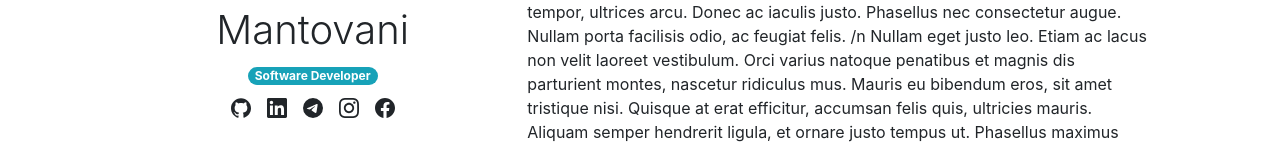
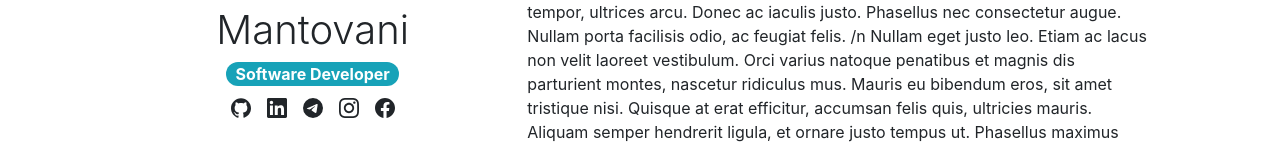
Before and after one commit to nicomanto/Personal-website, a Next.js app: page / in a window 1280 px wide. Shown: the part 322-469 px from the top of the page. Built offline with nearby package versions, Linux system fonts and the light colour scheme.

Commit message:
increase font size badge SD

```diff
--- a/pages/index.tsx
+++ b/pages/index.tsx
@@ -26,7 +26,7 @@ const IndexPage = () => {
           <h1 lang="it" className="my-2 display-4 nameTitle">
             Niccolò Mantovani
           </h1>
-          <Badge pill variant="info">
+          <Badge pill variant="info" className="badgeSD">
             {t("badge")}
           </Badge>
 
--- a/styles/globals.css
+++ b/styles/globals.css
@@ -93,6 +93,10 @@
   height: 20px;
 }
 
+.badgeSD{
+  font-size: 100%;
+}
+
 
 
 
```
